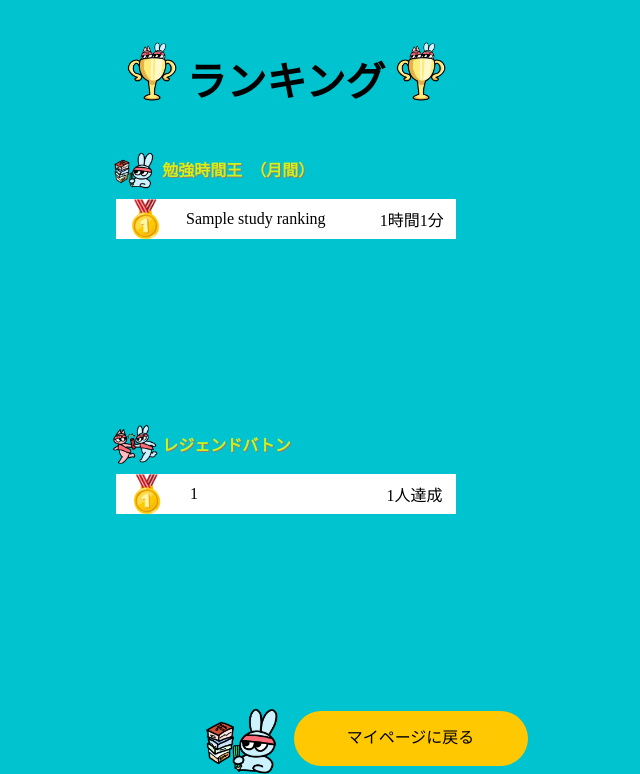
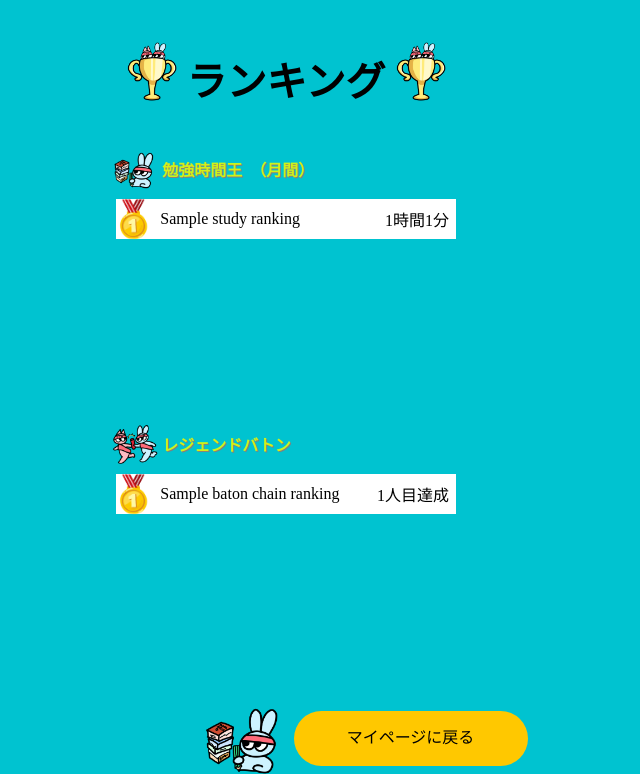
Before and after one commit to RareTECH-Jteam/Team-J_main, a Flask app: template SNSApp/templates/ranking/ranking.html in a window 1280 px wide. Shown: the part 72-846 px from the top of the page, without its empty margins (354-994 px from the left). Run offline with Flask 2, Linux system fonts and the light colour scheme; the template is opened without the code that fills it: most values are stand-ins (such as "Sample title", 1, 10 or a date in 2020); some libraries are stand-ins or nearby versions.

Commit message:
ランキング画面の時間、分のみ表示追加

```diff
--- a/SNSApp/static/css/ranking.css
+++ b/SNSApp/static/css/ranking.css
@@ -82,15 +82,24 @@
 .ranks-medal{
     object-fit: contain;
     width: 10%;
+    margin: 0%;
 }
 
 .rank-name{
-    width: 50%;
+    width: 60%;
+    margin: 0% auto 0% 3%;;
 }
 
 .ranks{
     font-weight: 12px;
     width: 10%;
-    margin-left: 3% 2%;
+    margin:0% 0% 0% 0%;
     text-align: center;
 }
+
+.total{
+    width: 30%;
+    text-align: end;
+    margin-right: 2%;
+
+}
--- a/SNSApp/templates/ranking/ranking.html
+++ b/SNSApp/templates/ranking/ranking.html
@@ -50,8 +50,14 @@
 
                         <!--勉強時間表示  -->
                         <div class="total">
+                            {%if not study_ranking.total_minutes%}
+                                {{study_ranking.total_hours}}時間
+                            {%elif not study_ranking.total_hours %}
+                                {{study_ranking.total_minutes}}分
+                            {%else%}
                             {{study_ranking.total_hours}}時間{{study_ranking.total_minutes}}分
                             <!--勉強時間を「時間」＋「分」に換算して表示　はBEで処理してくれる！ -->
+                            {%endif%}
                         </div>
                     </div>
                     {% endfor %}
@@ -85,11 +91,11 @@
                         {% endif %}
 
                         <!--名前表示  -->
-                        <div class="rank-name">{{ baton_chain_ranking.chain_id }}</div>
+                        <div class="rank-name">{{ baton_chain_ranking.baton_title }}</div>
 
                         <!--勉強時間表示  -->
                         <div class="total">
-                            {{ baton_chain_ranking.sum_count}}人達成
+                            {{ baton_chain_ranking.sum_count}}人目達成
                         </div>
                     </div>
                     {% endfor %}
```
